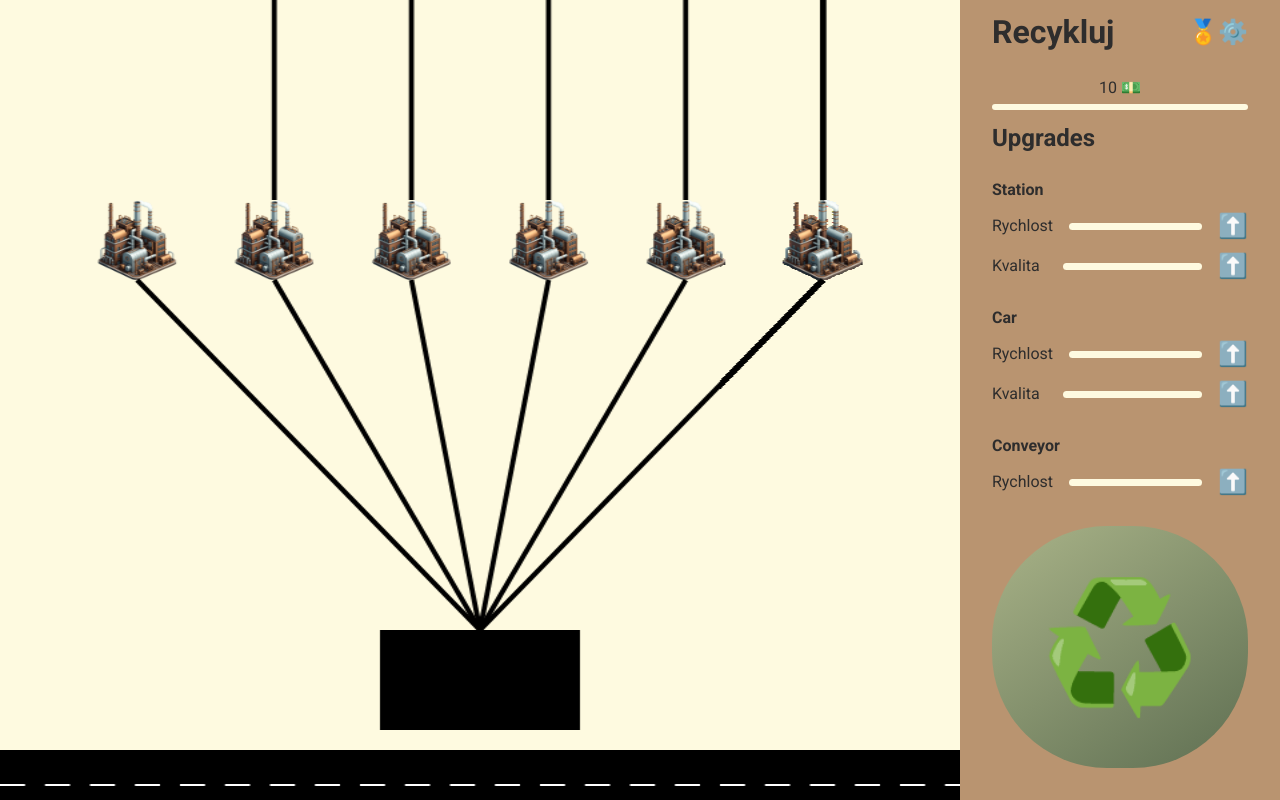
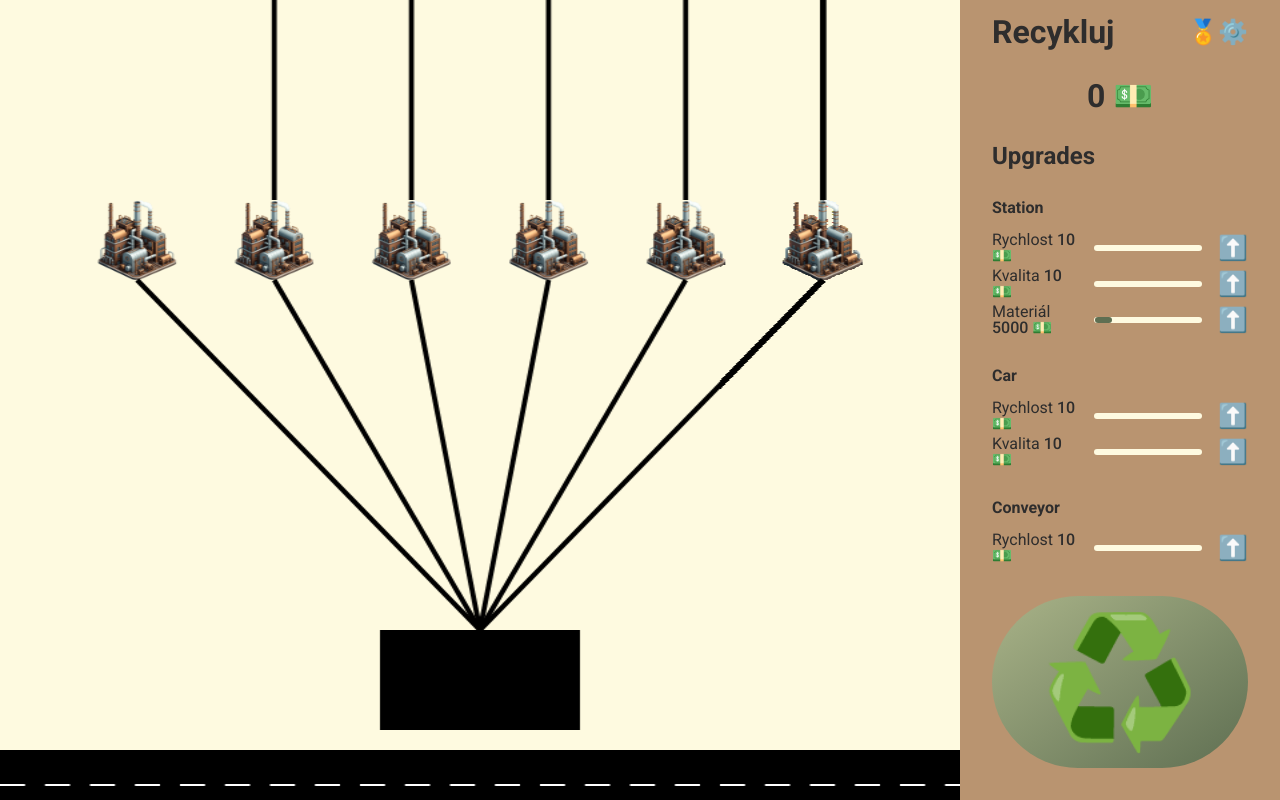
Before and after one commit to OndrejDudacek/MVOP-Klikacka-2025, a Vue app: page / in a window 1280 px wide. Built offline with nearby package versions, Linux system fonts and the light colour scheme; the HTML template or start-up script is replaced by a standard one.

Commit message:
Refactor App.vue and Upgrade component for improved display; update ProgressBar integration; enhance styling in main.scss; adjust game store logic to remove progress tracking.

```diff
--- a/src/App.vue
+++ b/src/App.vue
@@ -9,8 +9,7 @@
 			</section>
 		</header>
 		<article class="progres">
-			<p id="money">{{ gameStore.money }} 💵</p>
-			<ProgressBar :progressPercantage="gameStore.progress"></ProgressBar>
+			<p id="money">{{ Math.floor(gameStore.money) }} 💵</p>
 		</article>
 		<article class="upgrades">
 			<h2>Upgrades</h2>
@@ -20,12 +19,14 @@
 				:key="aspect.name"
 			>
 				<h3>{{ aspect.name }}</h3>
+				<section>
 					<Upgrade
 						v-for="upgrade in aspect.upgrades"
 						:upgrade="upgrade"
 						:aspectName="aspect.name"
 						:key="upgrade.displayName"
 					></Upgrade>
+				</section>
 			</section>
 		</article>
 		<Button clicker @click="handleMainClick">♻️</Button>
@@ -36,7 +37,6 @@
 	import Canvas from "./components/Canvas.vue";
 	import Button from "./components/Button.vue";
 	import Upgrade from "./components/Upgrade.vue";
-	import ProgressBar from "./components/ProgressBar.vue";
 	import { useGameStore } from "./stores/game";
 	import { useUpgradesStore } from "./stores/upgrades";
 
--- a/src/assets/styles/main.scss
+++ b/src/assets/styles/main.scss
@@ -74,6 +74,12 @@ h3 {
 	gap: $spacing-medium;
 }
 
+.upgrades .aspect > section {
+	gap: $spacing-xsmall;
+	display: flex;
+	flex-direction: column;
+}
+
 article.progres {
 	display: flex;
 	flex-direction: column;
@@ -86,3 +92,15 @@ article.progres .money {
 	font-size: 2rem;
 	font-weight: 700;
 }
+
+#money {
+	font-size: $font-size-xlarge;
+	font-weight: 700;
+	color: $text-primary-color;
+	text-align: center;
+	margin-bottom: $spacing-medium;
+}
+
+strong {
+	font-weight: 500;
+}
--- a/src/components/Upgrade.vue
+++ b/src/components/Upgrade.vue
@@ -1,8 +1,13 @@
 <template>
 	<section class="upgrade">
-		<p>{{ upgrade.displayName }}</p>
+		<p>
+			{{ reactiveUpgrade.displayName }}
+			<strong>{{ reactiveUpgrade.cost }} 💵</strong>
+		</p>
 		<ProgressBar
-			:progressPercantage="Math.floor((upgrade.purchased / upgrade.max) * 100)"
+			:progressPercantage="
+				Math.floor((reactiveUpgrade.purchased / reactiveUpgrade.max) * 100)
+			"
 		></ProgressBar>
 		<Button @click="buyUpgrade">⬆️</Button>
 	</section>
@@ -11,13 +16,13 @@
 <script setup lang="ts">
 	import ProgressBar from "./ProgressBar.vue";
 	import Button from "./Button.vue";
-	import type { PropType } from "vue";
-	import type { Upgrade } from "@/stores/upgrades";
+	import type { UpgradeComputed } from "@/stores/upgrades";
 	import { useGameStore } from "@/stores/game";
+	import { ref, watch, type PropType } from "vue";
 
 	const props = defineProps({
 		upgrade: {
-			type: Object as PropType<Upgrade>,
+			type: Object as PropType<UpgradeComputed>,
 			required: true,
 		},
 		aspectName: {
@@ -25,6 +30,15 @@
 			required: true,
 		},
 	});
+
+	const reactiveUpgrade = ref(props.upgrade);
+	watch(
+		() => props.upgrade,
+		(newUpgrade) => {
+			reactiveUpgrade.value = newUpgrade;
+		},
+		{ immediate: true }
+	);
 
 	const gameStore = useGameStore();
 
@@ -37,7 +51,7 @@
 	@use "../assets/styles/variables" as *;
 	section.upgrade {
 		display: grid;
-		grid-template-columns: 2fr 5fr 1fr;
+		grid-template-columns: 4fr 5fr 1fr;
 		gap: $spacing-medium;
 		align-items: center;
 	}
--- a/src/stores/game.ts
+++ b/src/stores/game.ts
@@ -6,7 +6,6 @@ export const useGameStore = defineStore("game", () => {
 	const upgradesStore = useUpgradesStore();
 
 	const money = ref(0);
-	const progress = ref(0);
 
 	const buyUpgrade = (name: string, type: string) => {
 		const thing = upgradesStore.upgrades.find((thing) => thing.name === name);
@@ -29,5 +28,5 @@ export const useGameStore = defineStore("game", () => {
 		}, 500);
 	});
 
-	return { money, progress, buyUpgrade };
+	return { money, buyUpgrade };
 });
--- a/src/stores/upgrades.ts
+++ b/src/stores/upgrades.ts
@@ -1,7 +1,16 @@
-import { computed, onMounted, ref } from "vue";
+import { computed, ref, type ComputedRef } from "vue";
 import { defineStore } from "pinia";
 
 export type Upgrade = {
+	type: string;
+	displayName: string;
+	description: string;
+	cost: ComputedRef<number>;
+	purchased: number;
+	max: number;
+};
+
+export type UpgradeComputed = {
 	type: string;
 	displayName: string;
 	description: string;
@@ -16,6 +25,26 @@ export type Aspect = {
 	upgrades: Upgrade[];
 };
 
+const computeCost = (startingCost: number, purchased: number): number => {
+	const finaleCost = Math.floor(
+		startingCost * Math.pow(2 + purchased / 2, purchased)
+	);
+	return finaleCost;
+};
+
+const computeMoneyPerSecond = (upgrade: UpgradeComputed): number => {
+	console.log(upgrade);
+	const purchased = upgrade.purchased;
+	const cost = upgrade.cost;
+	let mps = 0;
+	if (upgrade.type === "speed") {
+		mps = Math.floor(cost * purchased * 0.05);
+	} else if (upgrade.type === "quality") {
+		mps = Math.floor(cost * purchased * 0.1);
+	}
+	return mps;
+};
+
 export const useUpgradesStore = defineStore("upgrades", () => {
 	const upgrades = ref<Aspect[]>([
 		{
@@ -26,7 +55,9 @@ export const useUpgradesStore = defineStore("upgrades", () => {
 					type: "speed",
 					displayName: "Rychlost",
 					description: "Zvyšuje rychlost stanice o 1",
-					cost: 10,
+					cost: computed((): number =>
+						computeCost(10, upgrades.value[0].upgrades[0].purchased)
+					),
 					purchased: 0,
 					max: 10,
 				},
@@ -34,9 +65,21 @@ export const useUpgradesStore = defineStore("upgrades", () => {
 					type: "quality",
 					displayName: "Kvalita",
 					description: "Zvyšuje kvalitu stanice o 1",
-					cost: 10,
+					cost: computed((): number =>
+						computeCost(10, upgrades.value[0].upgrades[1].purchased)
+					),
 					purchased: 0,
 					max: 30,
+				},
+				{
+					type: "material",
+					displayName: "Materiál",
+					description: "Zvyšuje kvalitu materiálu o 1",
+					cost: computed((): number =>
+						computeCost(2000, upgrades.value[0].upgrades[2].purchased)
+					),
+					purchased: 1,
+					max: 6,
 				},
 			],
 		},
@@ -48,7 +91,9 @@ export const useUpgradesStore = defineStore("upgrades", () => {
 					type: "speed",
 					displayName: "Rychlost",
 					description: "Zvyšuje rychlost vozidel o 1",
-					cost: 10,
+					cost: computed((): number =>
+						computeCost(10, upgrades.value[1].upgrades[0].purchased)
+					),
 					purchased: 0,
 					max: 10,
 				},
@@ -56,7 +101,9 @@ export const useUpgradesStore = defineStore("upgrades", () => {
 					type: "quality",
 					displayName: "Kvalita",
 					description: "Zvyšuje kvalitu vozidel o 1",
-					cost: 10,
+					cost: computed((): number =>
+						computeCost(10, upgrades.value[1].upgrades[1].purchased)
+					),
 					purchased: 0,
 					max: 30,
 				},
@@ -70,7 +117,9 @@ export const useUpgradesStore = defineStore("upgrades", () => {
 					type: "speed",
 					displayName: "Rychlost",
 					description: "Zvyšuje rychlost pásů o 1",
-					cost: 10,
+					cost: computed((): number =>
+						computeCost(10, upgrades.value[2].upgrades[0].purchased)
+					),
 					purchased: 0,
 					max: 10,
 				},
@@ -79,11 +128,10 @@ export const useUpgradesStore = defineStore("upgrades", () => {
 	]);
 
 	const moneyPerSecond = computed(() => {
-		let mps = 1;
-		for (const thing of upgrades.value) {
-			for (const upgrade of thing.upgrades) {
-				if (upgrade.type === "speed") mps += upgrade.purchased;
-				else if (upgrade.type === "quality") mps += upgrade.purchased * 2;
+		let mps = 0;
+		for (const aspect of upgrades.value) {
+			for (const upgrade of aspect.upgrades) {
+				mps += computeMoneyPerSecond(upgrade as UpgradeComputed);
 			}
 		}
 		return mps;
```
Lines whose indentation alone changed are shown as unchanged.
